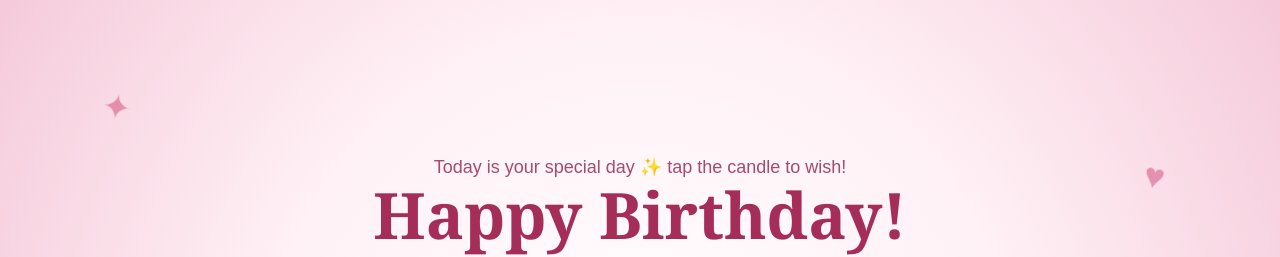
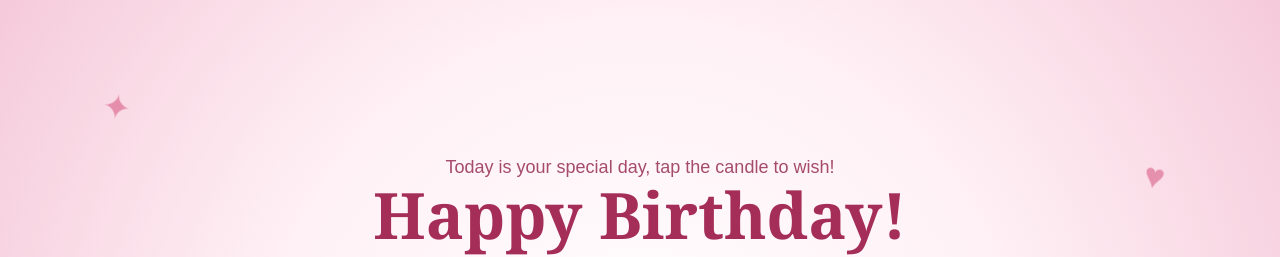
Before and after one commit to pochita092508-bot/ClickIt, a plain HTML site: page index.html in a window 1280 px wide. Both pictures are taken after a click on the button "Open birthday envelope". Shown: the top 257 px of the page. Drawn offline with Linux system fonts and the light colour scheme.

Commit message:
Update index.html

```diff
--- a/index.html
+++ b/index.html
@@ -136,7 +136,7 @@
         <div class="birthday-content">
 
             <p class="subtitle">
-                Today is your special day ✨ tap the candle to wish!
+                Today is your special day, tap the candle to wish!
             </p>
 
             <h1>
```
